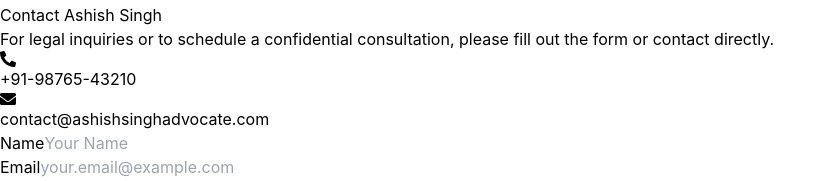
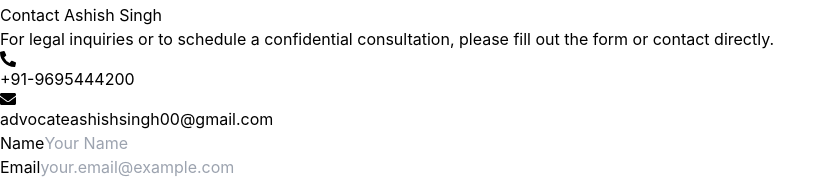
Before and after one commit to anandsingh53/Legal-CRM-Platform, a React (Vite) app in the folder admin-dashboard/: page / in a window 1280 px wide. Shown: the part 2881-3062 px from the top of the page, without its empty margins (0-836 px from the left). Built offline with nearby package versions, Linux system fonts and the light colour scheme.

Commit message:
Updated contact details

```diff
--- a/admin-dashboard/src/components/Contact.jsx
+++ b/admin-dashboard/src/components/Contact.jsx
@@ -89,7 +89,7 @@ export default function Contact() {
             </div>
 
             <p className="text-2xl text-slate-700">
-              +91-98765-43210
+              +91-9695444200
             </p>
 
           </div>
@@ -104,7 +104,7 @@ export default function Contact() {
             </div>
 
             <p className="text-2xl text-slate-700 break-all">
-              contact@ashishsinghadvocate.com
+              advocateashishsingh00@gmail.com
             </p>
 
           </div>
```
